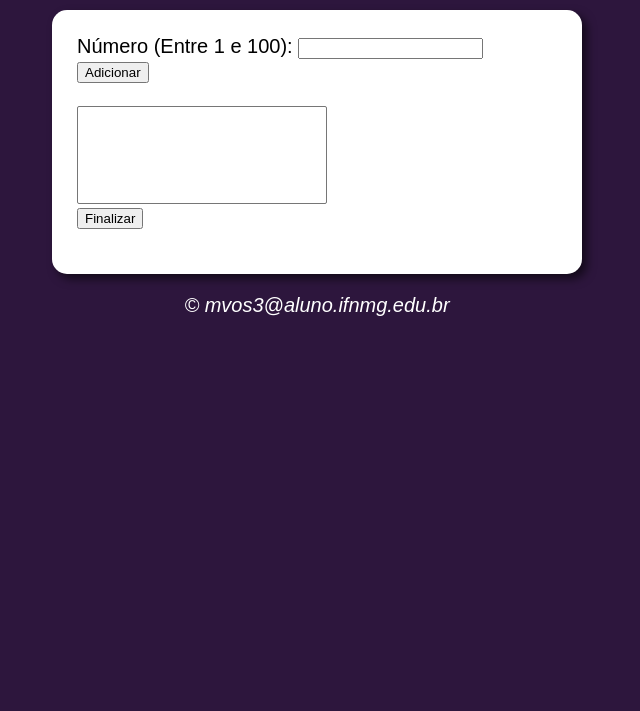
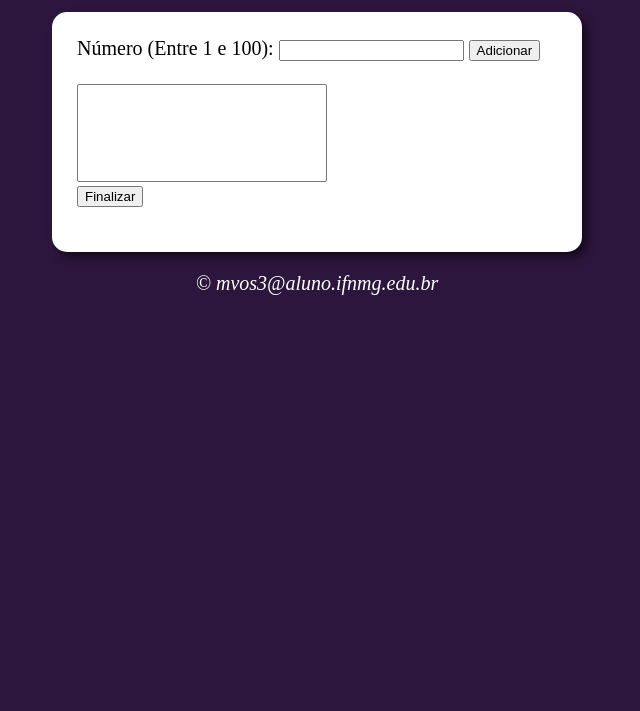
Before and after one commit to vitoriamso/10-js-avancando, a plain HTML site: page numeros.html in a window 1280 px wide. Shown: the part 89-800 px from the top of the page, without its empty margins (323-963 px from the left). Drawn offline with Linux system fonts and the light colour scheme.

Commit message:
adicionando estilo

```diff
--- a/estilo.css
+++ b/estilo.css
@@ -1,5 +1,5 @@
 body{
-    font: normal 15pt Arial;
+    font: normal 15pt Comic;
     background-color: rgb(45, 22, 61);
 }
 
```
